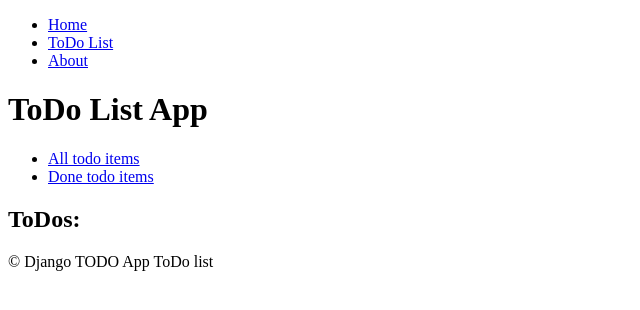
After one commit to mahenzon/django-todo-project, a Django app: page /todos/ in a window 1280 px wide. The commit adds this page. Shown: the top 310 px of the page, without its empty margins (0-640 px from the left). Run offline with Django 5.2, Linux system fonts and the light colour scheme; data that the repository does not hold is empty.

Commit message:
ToDo List / Detail views, inner urls

```diff
--- a/todo_manager/templates/base.html
+++ b/todo_manager/templates/base.html
@@ -13,6 +13,8 @@
 {% endblock body %}
 <footer>
   &copy; Django TODO App
+  {% block footer %}
+  {% endblock %}
 </footer>
 </body>
 </html>
--- a/todo_manager/templates/components/navbar.html
+++ b/todo_manager/templates/components/navbar.html
@@ -1,6 +1,7 @@
 <nav>
   <ul>
-    <li><a href="#">Home</a></li>
+    <li><a href="{% url 'index' %}">Home</a></li>
+    <li><a href="{% url 'todo_list:index' %}">ToDo List</a></li>
     <li><a href="#">About</a></li>
   </ul>
 </nav>
--- a/todo_manager/todo_list/models.py
+++ b/todo_manager/todo_list/models.py
@@ -4,6 +4,7 @@ from django.db import models
 class ToDoItem(models.Model):
 
     class Meta:
+        ordering = ("id", )
         verbose_name = "ToDo Item"
 
     title = models.CharField(max_length=250)
--- /dev/null
+++ b/todo_manager/todo_list/templates/todo_list/base.html
@@ -0,0 +1,5 @@
+{% extends 'base.html' %}
+
+{% block footer %}
+	ToDo list
+{% endblock %}
--- /dev/null
+++ b/todo_manager/todo_list/templates/todo_list/components/todo_items_list.html
@@ -0,0 +1,14 @@
+<ul>
+  {% for todo_item in object_list %}
+    <li>
+      <a href="{% url 'todo_list:detail' pk=todo_item.pk %}">
+        {{ todo_item.title }}
+        {% if todo_item.done %}
+          ✅
+        {% else %}
+          ❌
+        {% endif %}
+      </a>
+    </li>
+  {% endfor %}
+</ul>
--- /dev/null
+++ b/todo_manager/todo_list/templates/todo_list/index.html
@@ -0,0 +1,16 @@
+{% extends 'todo_list/base.html' %}
+
+{% block title %}
+  ToDo List App
+{% endblock %}
+
+{% block body %}
+  <h1>ToDo List App</h1>
+  <ul>
+    <li><a href="{% url 'todo_list:list' %}">All todo items</a></li>
+    <li><a href="{% url 'todo_list:done' %}">Done todo items</a></li>
+  </ul>
+
+  <h2>ToDos:</h2>
+  {% include 'todo_list/components/todo_items_list.html' %}
+{% endblock %}
--- /dev/null
+++ b/todo_manager/todo_list/urls.py
@@ -0,0 +1,14 @@
+from django.urls import path
+
+from . import views
+
+app_name = "todo_list"
+
+urlpatterns = [
+    # path("", views.index_view, name="index"),
+    # path("", views.ToDoListIndexView.as_view(), name="index"),
+    path("", views.ToDoListIndexView.as_view(), name="index"),
+    path("<int:pk>/", views.ToDoDetailView.as_view(), name="detail"),
+    path("list/", views.ToDoListView.as_view(), name="list"),
+    path("done/", views.ToDoListDoneView.as_view(), name="done"),
+]
--- a/todo_manager/todo_list/views.py
+++ b/todo_manager/todo_list/views.py
@@ -1,3 +1,37 @@
+from django.http import (
+    HttpRequest,
+    HttpResponse,
+)
 from django.shortcuts import render
+from django.views.generic import (
+    ListView,
+    DetailView,
+)
 
-# Create your views here.
+from .models import ToDoItem
+
+
+def index_view(request: HttpRequest) -> HttpResponse:
+    todo_items = ToDoItem.objects.all()[:3]
+    return render(
+        request,
+        template_name="todo_list/index.html",
+        context={"todo_items": todo_items},
+    )
+
+
+class ToDoListIndexView(ListView):
+    template_name = "todo_list/index.html"
+    queryset = ToDoItem.objects.all()[:3]
+
+
+class ToDoListView(ListView):
+    model = ToDoItem
+
+
+class ToDoListDoneView(ListView):
+    queryset = ToDoItem.objects.filter(done=True).all()
+
+
+class ToDoDetailView(DetailView):
+    model = ToDoItem
--- a/todo_manager/todo_manager/urls.py
+++ b/todo_manager/todo_manager/urls.py
@@ -15,10 +15,11 @@ Including another URLconf
     2. Add a URL to urlpatterns:  path('blog/', include('blog.urls'))
 """
 from django.contrib import admin
-from django.urls import path
+from django.urls import path, include
 from django.views.generic import TemplateView
 
 urlpatterns = [
-    path("", TemplateView.as_view(template_name="index.html")),
+    path("", TemplateView.as_view(template_name="index.html"), name="index"),
+    path("todos/", include("todo_list.urls")),
     path("admin/", admin.site.urls),
 ]
```
Also changed, not shown: todo_manager/todo_list/templates/todo_list/todoitem_detail.html (added, +13 -0 lines), todo_manager/todo_list/templates/todo_list/todoitem_list.html (added, +10 -0 lines).
